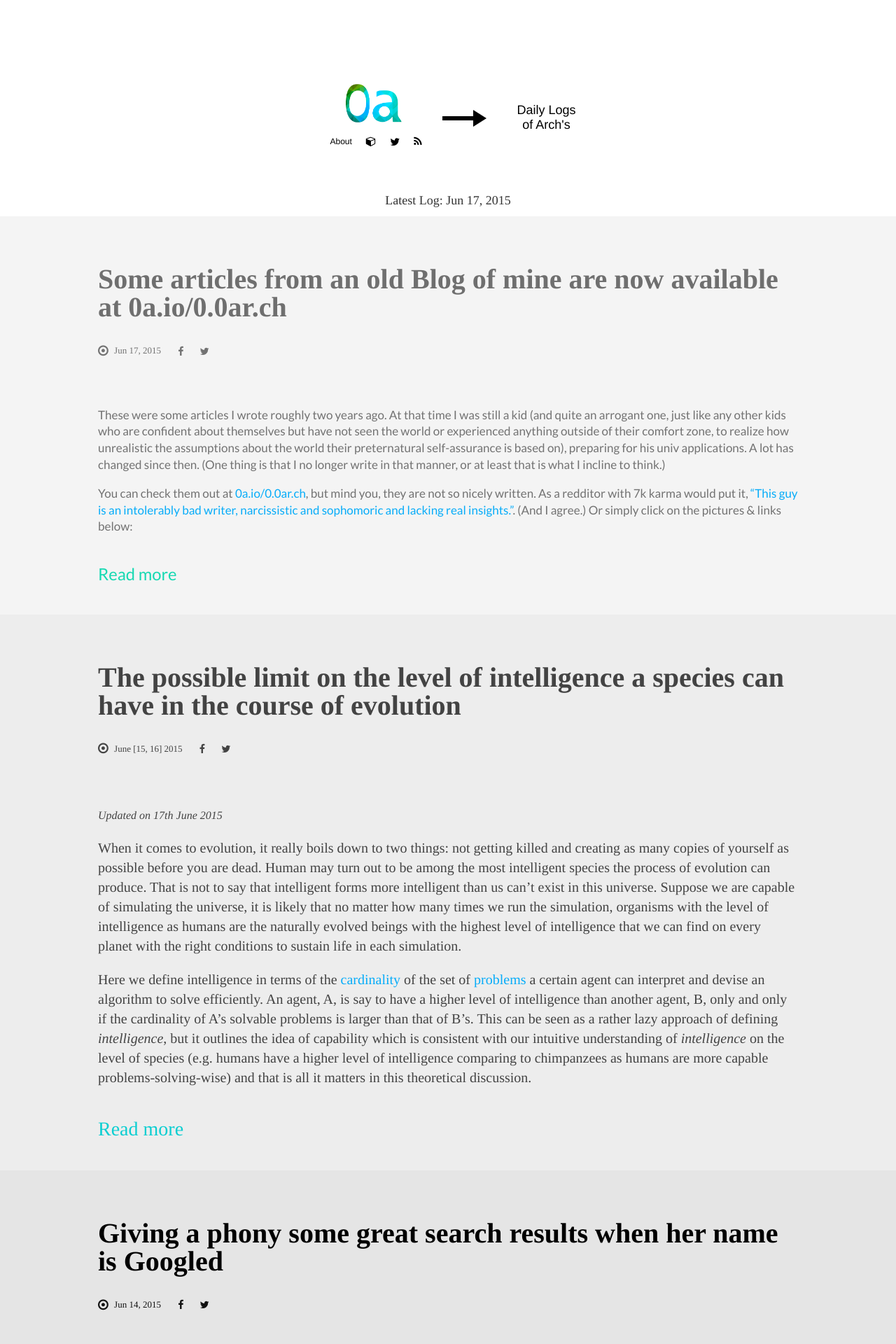
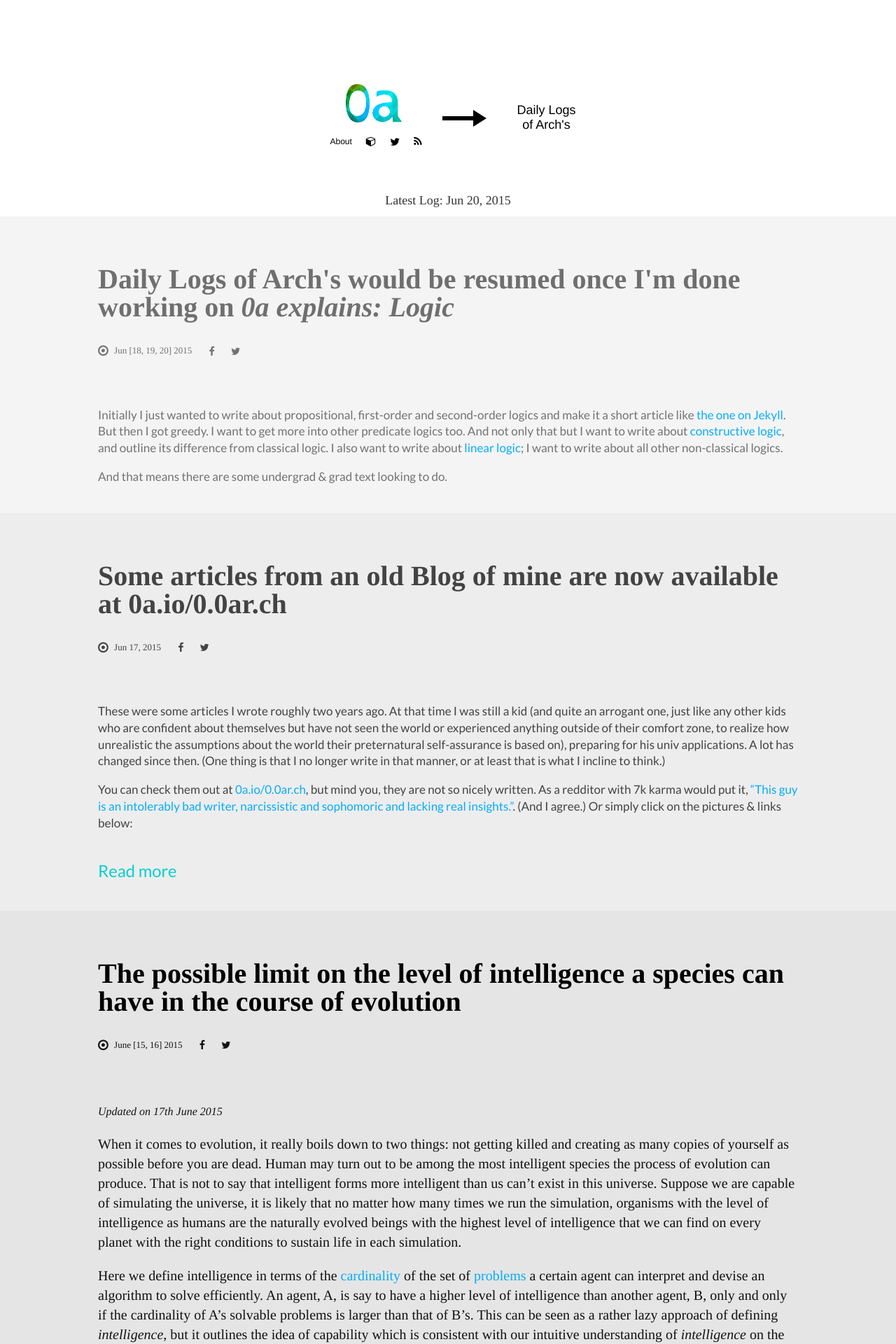
Before and after one commit to archywillhe/0a-Jekyll, a Jekyll site: the page built from dailyLogs.html, in a window 1280 px wide. Shown: the top 1920 px of the page at 70% size. Built offline with Jekyll 4.4.1, drawn with Linux system fonts in a browser that asks for light colours; nearby versions of some CDN libraries.

Commit message:
added halt1

```diff
--- a/_includes/logBody.html
+++ b/_includes/logBody.html
@@ -1,7 +1,9 @@
 <div class="archypost {% if page.font %} {{page.font}} {% else %} lato {%endif%}" itemprop="datePublished">
 <div class="archycontent">{% if displayExtract %}{{page.extract | markdownify}} {% else %} <div itemprop="articleBody">{{content }}</div> {% endif %}</div>
-{% if displayExtract %}
+{% if displayExtract%}
+{% unless page.noreadmore == 1%}
 <div class="readmore"> <a href="{{page.url}}">Read more</a></div>
+{% endunless %}
 {% else %}
 <div class="kudobox">
 <div class="kudos" data-url="{{page.url | prepend: site.identity}}"></div>
--- /dev/null
+++ b/_posts/2015-06-20-halt1.md
@@ -0,0 +1,24 @@
+---
+layout: dailylog
+postType: dailylog
+font:
+extraClasses:
+postType: dailylog
+title: "Daily Logs of Arch's would be resumed once I'm done working on <i>0a explains: Logic</i>"
+metaTitle:
+metaDescription:
+publishedOn:
+updateAt:
+readingTime:
+published: 1
+dates: Jun [18, 19, 20] 2015
+extract: |
+    Initially I just wanted to write about propositional, first-order and second-order logics and make it a short article like [the one on Jekyll](http://0a.io/Jekyll-in-3min-for-your-GitHub-page/). But then I got greedy. I want to get more into other predicate logics too. And not only that but I want to write about [constructive logic](http://www.amazon.com/gp/product/0444702660/ref=as_li_tl?ie=UTF8&camp=1789&creative=9325&creativeASIN=0444702660&linkCode=as2&tag=0aarhe-20&linkId=3K2T52254J7SR4HC), and outline its difference from classical logic. I also want to write about [linear logic](http://ncatlab.org/nlab/show/linear+logic); I want to write about all other non-classical logics.
+
+    And that means there are some undergrad & grad text looking to do.
+noreadmore: 1
+---
+
+Initially I just wanted to write about propositional, first-order and second-order logics and make it a short article like [the one on Jekyll](http://0a.io/Jekyll-in-3min-for-your-GitHub-page/). But then I got greedy. I want to get more into other predicate logics too. And not only that but I want to write about [constructive logic](http://www.amazon.com/gp/product/0444702660/ref=as_li_tl?ie=UTF8&camp=1789&creative=9325&creativeASIN=0444702660&linkCode=as2&tag=0aarhe-20&linkId=3K2T52254J7SR4HC), and outline its difference from classical logic. I also want to write about [linear logic](http://ncatlab.org/nlab/show/linear+logic); I want to write about all other non-classical logics.
+
+And that means there are some undergrad & grad text looking to do.
--- a/_sass/_layout.scss
+++ b/_sass/_layout.scss
@@ -449,15 +449,20 @@ font-family: "Helvetica Neue",Helvetica,Arial,sans-serif;
   }
   .MathJax_Display{
   margin:10px 0 !important;
-  .MathJax{
-    color:#fd9d58;
-  }
+    .MathJax{
+      color:#fd9d58;
+    }
       @media (max-width: 485px){
         overflow-x: scroll; overflow-y: visible;
         max-width: 100%
       }
   }
-
+  hr.maths{
+    border-top:none;
+    height:1px;
+    background-color:#fd9d58;
+    width: 160px;
+  }
   .d_shortcuts{
   background-color:#f3f3f3;
   max-width: 750px;
```
Also changed, not shown: _posts/2014-10-27-0a-explains-calculus-with-pics-and-gifs.md (+1 -1 lines), _posts/2015-02-19-0a-explains-set-theory-and-axiomatic-systems-with-pics-and-gifs.md (+3 -3 lines), _sass/_structure.scss (line endings or trailing spaces).
